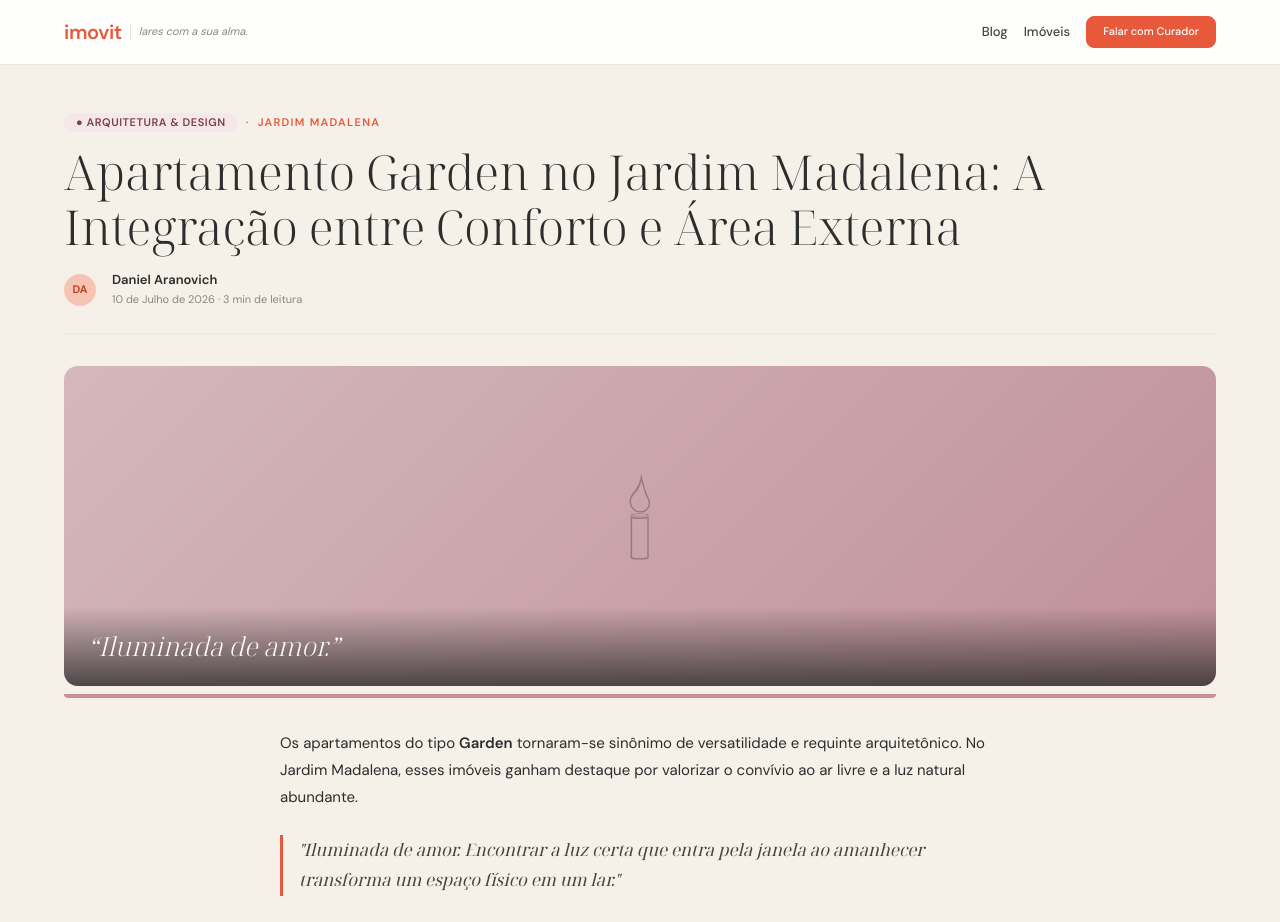
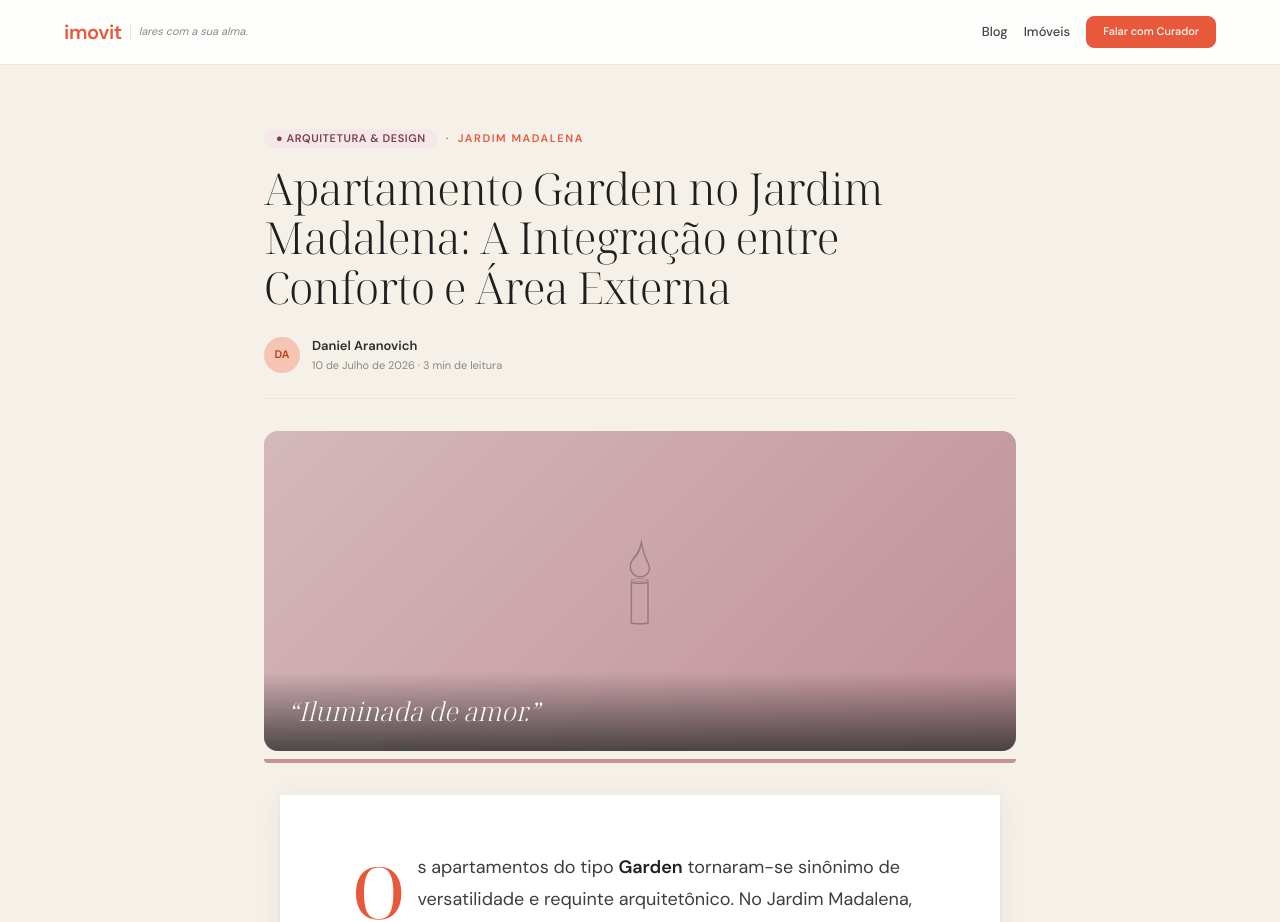
Before and after one commit to eduardo-imovit/blog-imovit, a Next.js app: page /posts/apartamento-garden-jardim-madalena in a window 1280 px wide. Shown: the top 922 px of the page. Built offline with nearby package versions, Linux system fonts and the light colour scheme; no server answers; the database is empty.

Commit message:
style: refina layout editorial do post individual

```diff
--- a/app/globals.css
+++ b/app/globals.css
@@ -5,78 +5,85 @@
 
 :root {
   /* Cores Base */
-  --creme:        #F5F0E8;
-  --champagne:    #EDE7D9;
-  --grafite:      #2D2D2D;
-  --grafite-mid:  #444444;
+  --creme: #F5F0E8;
+  --champagne: #EDE7D9;
+  --grafite: #2D2D2D;
+  --grafite-mid: #444444;
   --grafite-soft: #888888;
-  --branco:       #FFFFFF;
+  --branco: #FFFFFF;
 
   /* Coral — Coração da Imovit */
-  --coral:        #E8593C;
-  --coral-light:  #F5C4B3;
-  --coral-dark:   #B93A18;
+  --coral: #E8593C;
+  --coral-light: #F5C4B3;
+  --coral-dark: #B93A18;
 
   /* Cores dos Segmentos */
-  --solteiros:    #D4755A;   /* Argila */
-  --casais:       #C9909A;   /* Rosé */
-  --ninho-cheio:  #5C8A6B;   /* Sálvia */
-  --ninho-vazio:  #C9A96E;   /* Gold Fosco */
-  --investidores: #2B4A6B;   /* Petróleo */
+  --solteiros: #D4755A;
+  /* Argila */
+  --casais: #C9909A;
+  /* Rosé */
+  --ninho-cheio: #5C8A6B;
+  /* Sálvia */
+  --ninho-vazio: #C9A96E;
+  /* Gold Fosco */
+  --investidores: #2B4A6B;
+  /* Petróleo */
 
   /* Cores de Badges (Fundo) */
   --bg-solteiros: #f5e8e3;
-  --bg-casais:    #f5e8ea;
-  --bg-familia:   #e5f0e8;
-  --bg-invest:    #e0e9f2;
-  --bg-gold:      #f5eedf;
+  --bg-casais: #f5e8ea;
+  --bg-familia: #e5f0e8;
+  --bg-invest: #e0e9f2;
+  --bg-gold: #f5eedf;
 
   /* Cores de Badges (Texto) */
   --text-solteiros: #8C4A36;
-  --text-casais:    #7D3F4D;
-  --text-familia:   #2E5E3A;
-  --text-invest:    #1A3D5C;
-  --text-gold:      #7A5A20;
+  --text-casais: #7D3F4D;
+  --text-familia: #2E5E3A;
+  --text-invest: #1A3D5C;
+  --text-gold: #7A5A20;
 
   /* Tipografia */
-  --font-serif:   var(--font-noto-serif), 'Noto Serif Display', Georgia, serif;
-  --font-sans:    var(--font-dm-sans), 'DM Sans', system-ui, -apple-system, sans-serif;
+  --font-serif: var(--font-noto-serif), 'Noto Serif Display', Georgia, serif;
+  --font-sans: var(--font-dm-sans), 'DM Sans', system-ui, -apple-system, sans-serif;
 
   /* Escala de texto */
-  --text-xs:   11px;
-  --text-sm:   13px;
+  --text-xs: 11px;
+  --text-sm: 13px;
   --text-base: 15px;
-  --text-md:   17px;
-  --text-lg:   20px;
-  --text-xl:   26px;
-  --text-2xl:  34px;
-  --text-3xl:  48px;
+  --text-md: 17px;
+  --text-lg: 20px;
+  --text-xl: 26px;
+  --text-2xl: 34px;
+  --text-3xl: 48px;
 
   /* Espaçamento (Escala de 8pt) */
-  --space-1:  4px;
-  --space-2:  8px;
-  --space-3:  12px;
-  --space-4:  16px;
-  --space-5:  24px;
-  --space-6:  32px;
-  --space-7:  48px;
-  --space-8:  64px;
+  --space-1: 4px;
+  --space-2: 8px;
+  --space-3: 12px;
+  --space-4: 16px;
+  --space-5: 24px;
+  --space-6: 32px;
+  --space-7: 48px;
+  --space-8: 64px;
 
   /* Bordas */
-  --radius-sm:  4px;
-  --radius-md:  8px;
-  --radius-lg:  14px;
-  --radius-xl:  20px;
+  --radius-sm: 4px;
+  --radius-md: 8px;
+  --radius-lg: 14px;
+  --radius-xl: 20px;
   --radius-full: 999px;
 
   /* Sombras sutis */
-  --shadow-sm: 0 1px 3px rgba(45,45,45,0.08);
-  --shadow-md: 0 4px 16px rgba(45,45,45,0.10);
-  --shadow-lg: 0 8px 32px rgba(45,45,45,0.12);
+  --shadow-sm: 0 1px 3px rgba(45, 45, 45, 0.08);
+  --shadow-md: 0 4px 16px rgba(45, 45, 45, 0.10);
+  --shadow-lg: 0 8px 32px rgba(45, 45, 45, 0.12);
 }
 
 /* ------- RESET & BASE ------- */
-*, *::before, *::after {
+*,
+*::before,
+*::after {
   box-sizing: border-box;
   margin: 0;
   padding: 0;
@@ -148,6 +155,7 @@ img {
   color: var(--branco);
   border-color: var(--coral);
 }
+
 .btn-primary:hover {
   background: var(--coral-dark);
   border-color: var(--coral-dark);
@@ -160,6 +168,7 @@ img {
   color: var(--grafite);
   border-color: var(--champagne);
 }
+
 .btn-secondary:hover {
   background: var(--champagne);
   transform: translateY(-1px);
@@ -170,6 +179,7 @@ img {
   color: var(--coral);
   border-color: var(--coral-light);
 }
+
 .btn-ghost:hover {
   background: #fdf0ec;
 }
@@ -204,26 +214,32 @@ img {
   background: #fde8e0;
   color: var(--coral-dark);
 }
+
 .badge-solteiros {
   background: var(--bg-solteiros);
   color: var(--text-solteiros);
 }
+
 .badge-casais {
   background: var(--bg-casais);
   color: var(--text-casais);
 }
+
 .badge-familia {
   background: var(--bg-familia);
   color: var(--text-familia);
 }
+
 .badge-invest {
   background: var(--bg-invest);
   color: var(--text-invest);
 }
+
 .badge-gold {
   background: var(--bg-gold);
   color: var(--text-gold);
 }
+
 .badge-gray {
   background: var(--champagne);
   color: var(--grafite-mid);
@@ -417,7 +433,8 @@ img {
   margin-bottom: var(--space-4);
 }
 
-.article-content h2, .article-content h3 {
+.article-content h2,
+.article-content h3 {
   font-family: var(--font-serif);
   color: var(--grafite);
   margin-top: var(--space-6);
@@ -443,7 +460,8 @@ img {
   font-size: var(--text-md);
 }
 
-.article-content ul, .article-content ol {
+.article-content ul,
+.article-content ol {
   margin-bottom: var(--space-4);
   padding-left: var(--space-5);
 }
@@ -454,8 +472,15 @@ img {
 
 /* ------- ANIMAÇÃO GERAL ------- */
 @keyframes fadeIn {
-  from { opacity: 0; transform: translateY(10px); }
-  to { opacity: 1; transform: translateY(0); }
+  from {
+    opacity: 0;
+    transform: translateY(10px);
+  }
+
+  to {
+    opacity: 1;
+    transform: translateY(0);
+  }
 }
 
 .animate-fade-in {
@@ -627,11 +652,30 @@ img {
 }
 
 /* Cores específicas de hover e active por segmento para botões de filtro */
-.segment-filter-btn.active.filter-solteiros { background: var(--solteiros); border-color: var(--solteiros); }
-.segment-filter-btn.active.filter-casais { background: var(--casais); border-color: var(--casais); }
-.segment-filter-btn.active.filter-ninho-cheio { background: var(--ninho-cheio); border-color: var(--ninho-cheio); }
-.segment-filter-btn.active.filter-ninho-vazio { background: var(--ninho-vazio); border-color: var(--ninho-vazio); }
-.segment-filter-btn.active.filter-investidores { background: var(--investidores); border-color: var(--investidores); }
+.segment-filter-btn.active.filter-solteiros {
+  background: var(--solteiros);
+  border-color: var(--solteiros);
+}
+
+.segment-filter-btn.active.filter-casais {
+  background: var(--casais);
+  border-color: var(--casais);
+}
+
+.segment-filter-btn.active.filter-ninho-cheio {
+  background: var(--ninho-cheio);
+  border-color: var(--ninho-cheio);
+}
+
+.segment-filter-btn.active.filter-ninho-vazio {
+  background: var(--ninho-vazio);
+  border-color: var(--ninho-vazio);
+}
+
+.segment-filter-btn.active.filter-investidores {
+  background: var(--investidores);
+  border-color: var(--investidores);
+}
 
 /* ------- SEÇÃO HERO DO BLOG ------- */
 .blog-hero {
@@ -693,3 +737,212 @@ img {
   margin-left: auto;
   margin-right: auto;
 }
+
+/* ============================================================
+   ARTIGO — REFINAMENTO EDITORIAL (2026-07-16)
+   Substitui e complementa os estilos anteriores de .article-*
+   ============================================================ */
+
+/* Estreita o container APENAS na página de post */
+article.container {
+  max-width: 800px;
+}
+
+.article-header {
+  padding: var(--space-8) 0 var(--space-5);
+  border-bottom: 1px solid var(--champagne);
+  margin-bottom: var(--space-6);
+  text-align: left;
+}
+
+.article-eyebrow {
+  font-size: var(--text-xs);
+  text-transform: uppercase;
+  letter-spacing: 0.14em;
+  color: var(--coral);
+  font-weight: 600;
+  margin-bottom: var(--space-4);
+  display: flex;
+  align-items: center;
+  gap: var(--space-2);
+}
+
+.article-title {
+  font-family: var(--font-serif);
+  font-size: 44px;
+  font-weight: 300;
+  line-height: 1.12;
+  letter-spacing: -0.015em;
+  color: #1F1F1F;
+  margin-bottom: var(--space-5);
+}
+
+.article-meta {
+  display: flex;
+  align-items: center;
+  gap: var(--space-3);
+  font-size: var(--text-sm);
+  color: var(--grafite-soft);
+}
+
+.article-author-avatar {
+  width: 36px;
+  height: 36px;
+  border-radius: var(--radius-full);
+  background: var(--coral-light);
+  color: var(--coral-dark);
+  display: flex;
+  align-items: center;
+  justify-content: center;
+  font-weight: 600;
+  font-size: var(--text-xs);
+  flex-shrink: 0;
+}
+
+/* ------- CORPO DO ARTIGO — Papel branco flutuante ------- */
+.article-content {
+  background: #FFFFFF;
+  border-radius: 2px;
+  padding: 56px 72px 64px;
+  max-width: 720px;
+  margin: 0 auto var(--space-7);
+  font-size: 18px;
+  line-height: 1.78;
+  color: #3d3d3a;
+  font-weight: 400;
+  box-shadow: 0 1px 3px rgba(45, 45, 45, 0.06),
+    0 8px 32px rgba(45, 45, 45, 0.08);
+}
+
+/* O parser markdown gera <h1> duplicado (já mostrado no header) */
+.article-content>h1:first-child {
+  display: none;
+}
+
+.article-content p {
+  margin-bottom: 26px;
+}
+
+/* Drop cap SÓ no primeiro parágrafo do artigo */
+.article-content>p:first-of-type::first-letter {
+  font-family: var(--font-serif);
+  font-size: 72px;
+  font-weight: 400;
+  float: left;
+  line-height: 0.9;
+  margin: 8px 12px 0 0;
+  color: var(--coral);
+}
+
+.article-content strong {
+  color: #1F1F1F;
+  font-weight: 600;
+}
+
+.article-content em {
+  font-style: italic;
+  color: var(--grafite-mid);
+}
+
+.article-content h2 {
+  font-family: var(--font-serif);
+  font-size: 30px;
+  font-weight: 400;
+  line-height: 1.25;
+  color: #1F1F1F;
+  margin: 64px 0 20px;
+}
+
+.article-content h3 {
+  font-family: var(--font-serif);
+  font-size: 22px;
+  font-weight: 400;
+  line-height: 1.35;
+  color: #1F1F1F;
+  margin: 40px 0 14px;
+}
+
+.article-content blockquote {
+  font-family: var(--font-serif);
+  font-style: italic;
+  font-size: 22px;
+  line-height: 1.45;
+  color: var(--grafite);
+  border-left: 2px solid var(--coral);
+  padding: 8px 0 8px 28px;
+  margin: 44px 0;
+}
+
+.article-content ul,
+.article-content ol {
+  margin: 26px 0;
+  padding-left: 24px;
+}
+
+.article-content li {
+  margin-bottom: 10px;
+}
+
+.article-content ul li::marker {
+  color: var(--coral);
+}
+
+.article-content a {
+  color: var(--coral);
+  border-bottom: 1px solid var(--coral-light);
+  transition: all 0.2s ease;
+}
+
+.article-content a:hover {
+  color: var(--coral-dark);
+  border-color: var(--coral-dark);
+}
+
+/* Divisor <hr> vira três pontinhos dourados */
+.article-content hr {
+  border: none;
+  text-align: center;
+  margin: 56px 0;
+  height: 14px;
+  position: relative;
+}
+
+.article-content hr::after {
+  content: "· · ·";
+  color: var(--ninho-vazio);
+  letter-spacing: 14px;
+  font-size: 14px;
+  user-select: none;
+}
+
+/* Responsivo */
+@media (max-width: 720px) {
+  .article-title {
+    font-size: 32px;
+  }
+
+  .article-content {
+    padding: 32px 24px 40px;
+    font-size: 17px;
+  }
+
+  .article-content>p:first-of-type::first-letter {
+    font-size: 58px;
+    margin: 6px 10px 0 0;
+  }
+
+  .article-content h2 {
+    font-size: 24px;
+    margin-top: 48px;
+  }
+
+  .article-content h3 {
+    font-size: 19px;
+    margin-top: 32px;
+  }
+
+  .article-content blockquote {
+    font-size: 19px;
+    padding-left: 20px;
+  }
+}
```
